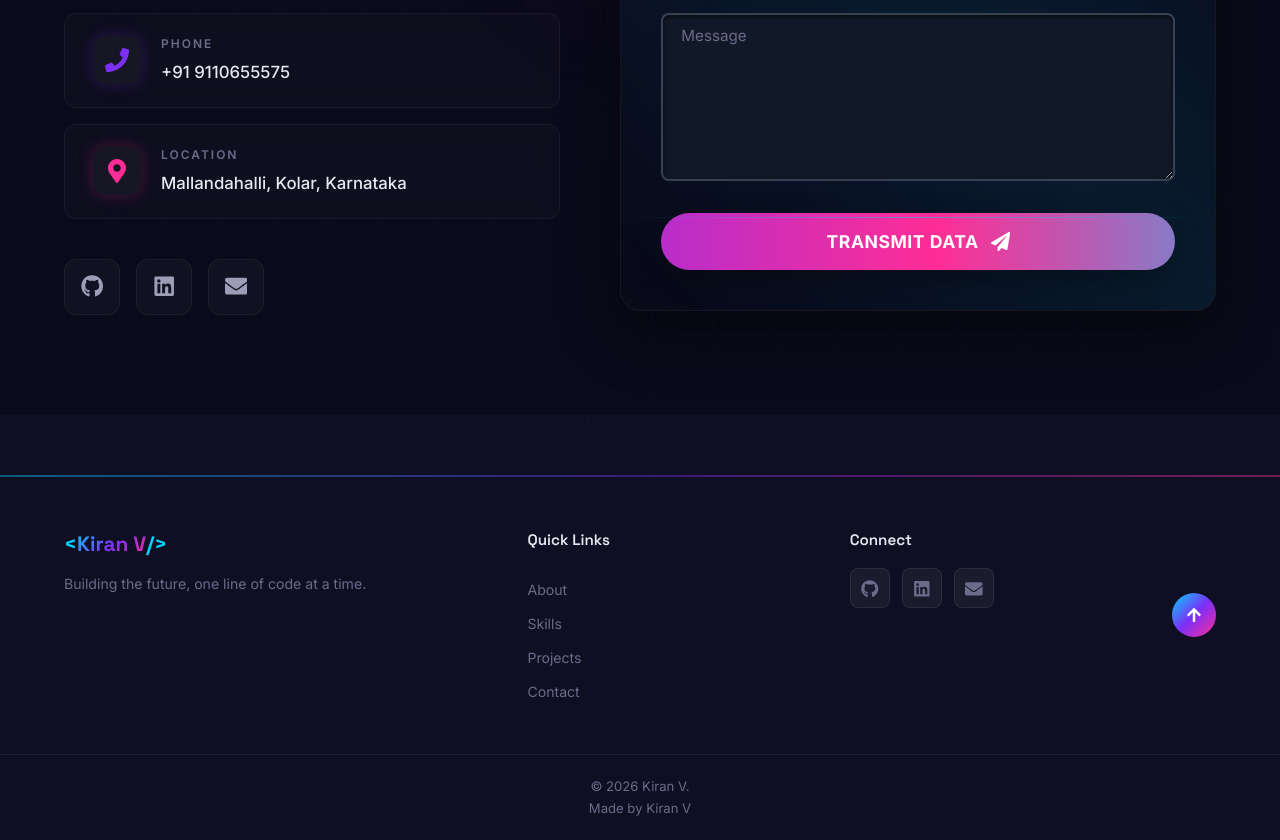
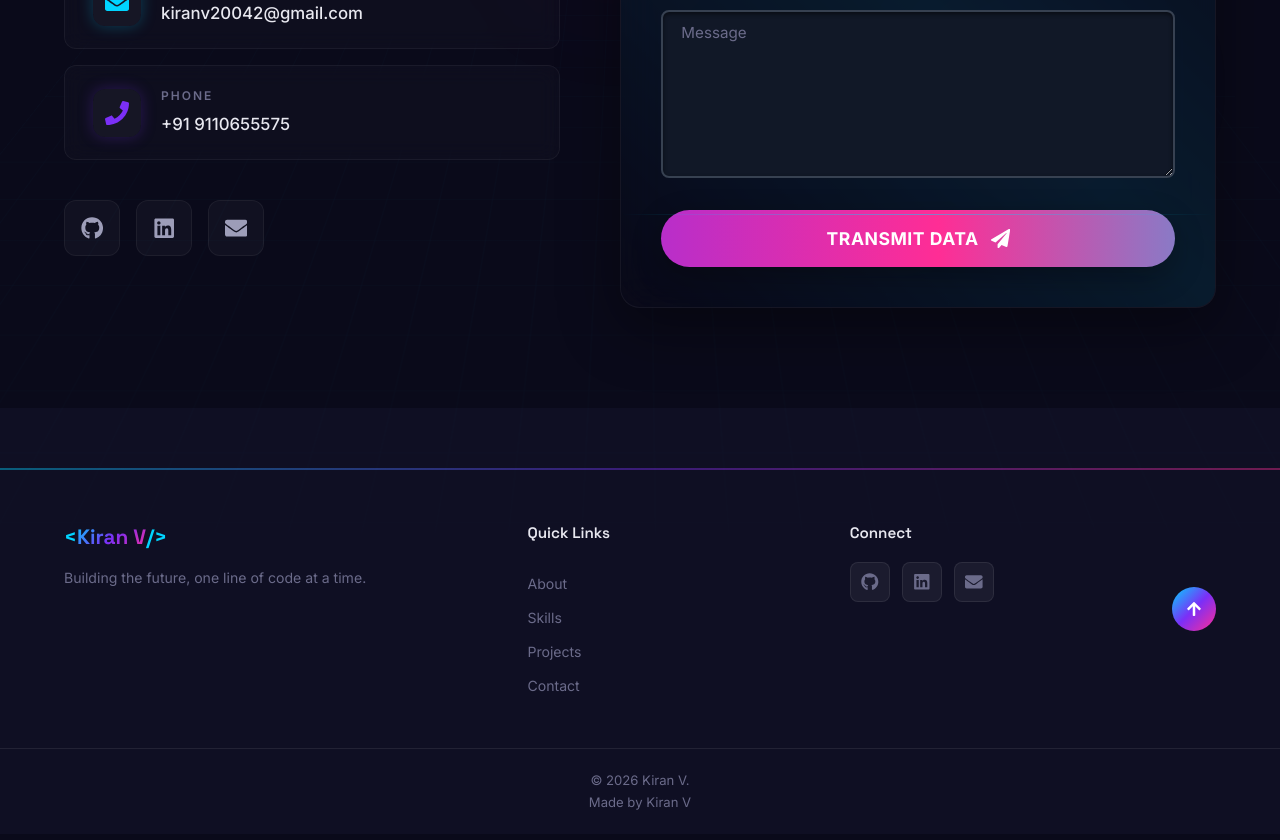
Before and after one commit to Kiranv2004/Portfolio, a React (Vite) app: page / in a window 1280 px wide. Shown: the part 8780-9620 px from the top of the page. Built offline with nearby package versions, Linux system fonts and the light colour scheme.

Commit message:
fix: remove location from contact section

```diff
--- a/package.json
+++ b/package.json
@@ -10,6 +10,8 @@
     "preview": "vite preview"
   },
   "dependencies": {
+    "@react-spring/web": "^10.0.3",
+    "@use-gesture/react": "^10.3.1",
     "framer-motion": "^12.34.0",
     "react": "^19.2.0",
     "react-dom": "^19.2.0",
--- a/src/components/Contact.jsx
+++ b/src/components/Contact.jsx
@@ -1,7 +1,7 @@
 import { useState } from 'react';
 import { motion } from 'framer-motion';
 import { useInView } from 'react-intersection-observer';
-import { FaEnvelope, FaPhone, FaMapMarkerAlt, FaGithub, FaLinkedin, FaPaperPlane } from 'react-icons/fa';
+import { FaEnvelope, FaPhone, FaGithub, FaLinkedin, FaPaperPlane } from 'react-icons/fa';
 import SectionWrapper from './SectionWrapper';
 import './Contact.css';
 
@@ -23,7 +23,6 @@ const ContactSection = () => {
     const contactInfo = [
         { icon: <FaEnvelope />, label: 'Email', value: 'kiranv20042@gmail.com', href: 'mailto:kiranv20042@gmail.com', color: '#00d4ff' },
         { icon: <FaPhone />, label: 'Phone', value: '+91 9110655575', href: 'tel:+919110655575', color: '#7b2ff7' },
-        { icon: <FaMapMarkerAlt />, label: 'Location', value: 'Mallandahalli, Kolar, Karnataka', href: '#', color: '#ff2d95' },
     ];
 
     return (
```
Also changed, not shown: src/App.jsx (indentation only), 1 other file (tests, documents, lock files or other folders).
